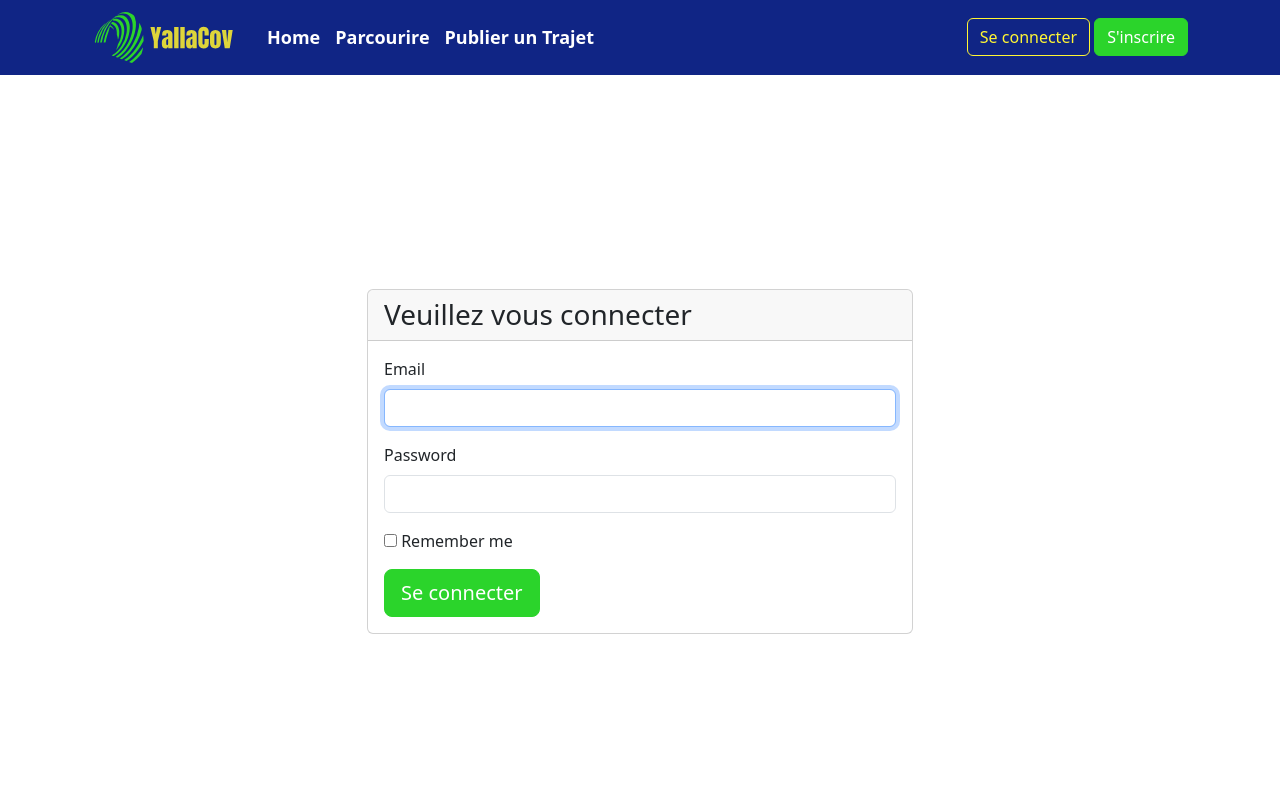
After one commit to ShaheenJawadi/yallaCov, a Symfony app: template templates/auth/login.html.twig in a window 1280 px wide. The commit adds this page. Run offline with Twig, Linux system fonts and the light colour scheme; the template is opened without the code that fills it, so the values that code supplies are empty; some libraries are stand-ins or nearby versions.

Commit message:
Feat : Add login  logic

```diff
--- a/public/css/styles.css
+++ b/public/css/styles.css
@@ -224,3 +224,12 @@ font-size: 18px;
     align-self: flex-end;
     text-align: end;
 }
+
+
+
+/* ///////////////////// */
+.fullPage{
+    height: calc(100vh - 75px);
+    display: flex;
+    align-items: center;
+}
--- /dev/null
+++ b/templates/auth/login.html.twig
@@ -0,0 +1,49 @@
+{% extends 'base.html.twig' %}
+{% block body %}
+
+<div class="fullPage">
+	<div class="container mt-5">
+		<div class="row justify-content-center">
+			<div class="col-md-6">
+				<div class="card">
+					<div class="card-header">
+						<h1 class="h3 mb-0">Veuillez vous connecter</h1>
+					</div>
+					<div class="card-body">
+						<form method="post">
+							{% if error %}
+								<div class="alert alert-danger">{{ error.messageKey|trans(error.messageData, 'security') }}</div>
+							{% endif %}
+
+
+
+							<div class="mb-3">
+								<label for="email" class="form-label">Email</label>
+								<input type="email" value="{{ last_username }}" name="_username" id="email" class="form-control" autocomplete="email" required autofocus>
+							</div>
+
+							<div class="mb-3">
+								<label for="password" class="form-label">Password</label>
+								<input type="password" name="_password" id="password" class="form-control" autocomplete="current-password" required>
+							</div>
+
+							<input type="hidden" name="_csrf_token" value="{{ csrf_token('authenticate') }}">
+
+							<div class="mb-3">
+								<div class="checkbox">
+									<label>
+										<input type="checkbox" name="_remember_me">
+										Remember me
+									</label>
+								</div>
+							</div>
+
+							<button class="btn btn-lg btn-primary" type="submit">Se connecter</button>
+						</form>
+					</div>
+				</div>
+			</div>
+		</div>
+	</div>
+</div>
+{% endblock %}
--- a/templates/layout/header.html.twig
+++ b/templates/layout/header.html.twig
@@ -3,9 +3,9 @@
 	<div class="container">
 
 		<div class="headerWrapper">
-			<div class="logoHolder">
+			<a href="{{ path('app_home') }}" class="logoHolder">
 				<img src="{{ asset('images/logo.svg') }}" alt="">
-			</div>
+			</a>
 			<div class="headerNavs">
 				<div class="navTitles">
 
@@ -17,7 +17,7 @@
 
 				</div>
 				<div class="authSection">
-					<a href="http://" class="btn btn-outline-secondary">Se connecter</a>
+					<a href="{{ path('app_login') }}" class="btn btn-outline-secondary">Se connecter</a>
 
 					<a class="btn btn-primary" href="http://">S'inscrire</a>
 				</div>
```
Also changed, not shown: config/routes.yaml (+4 -4 lines), src/Controller/AuthController.php (added, +34 -0 lines).
